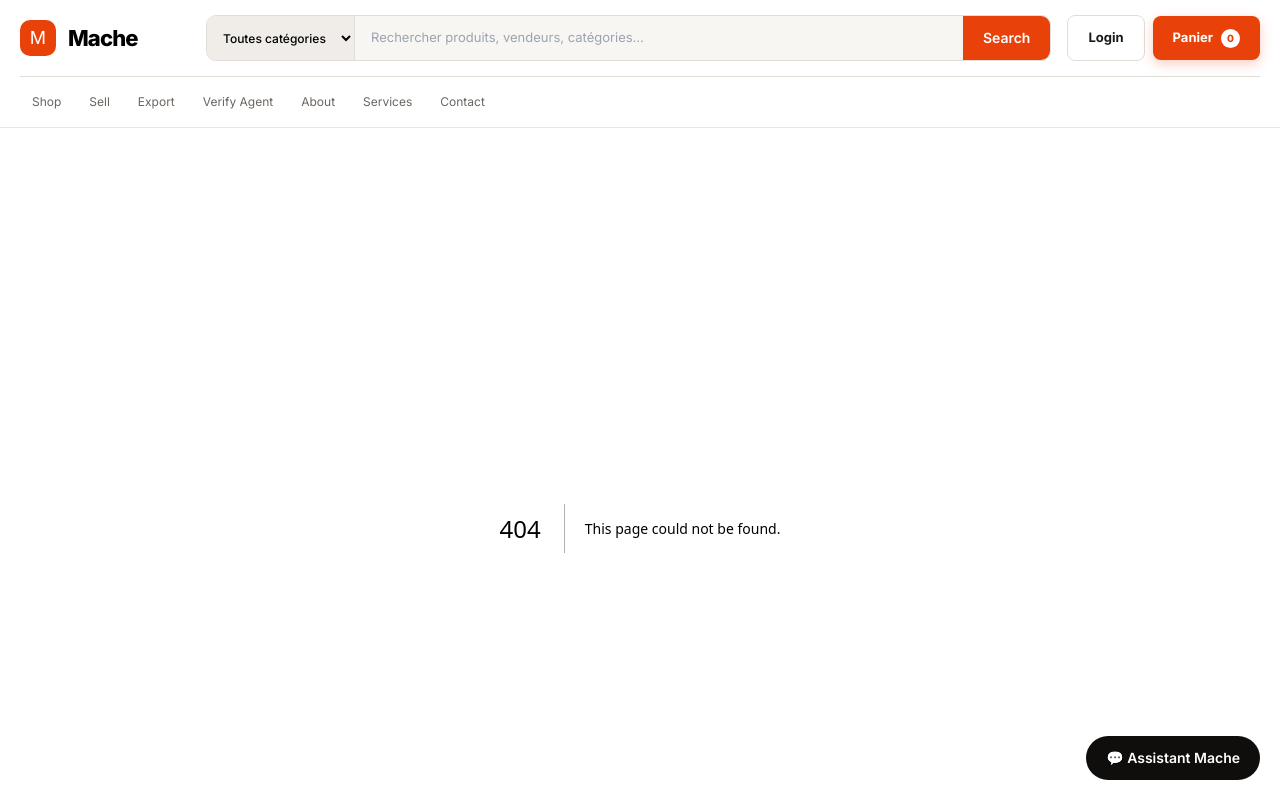
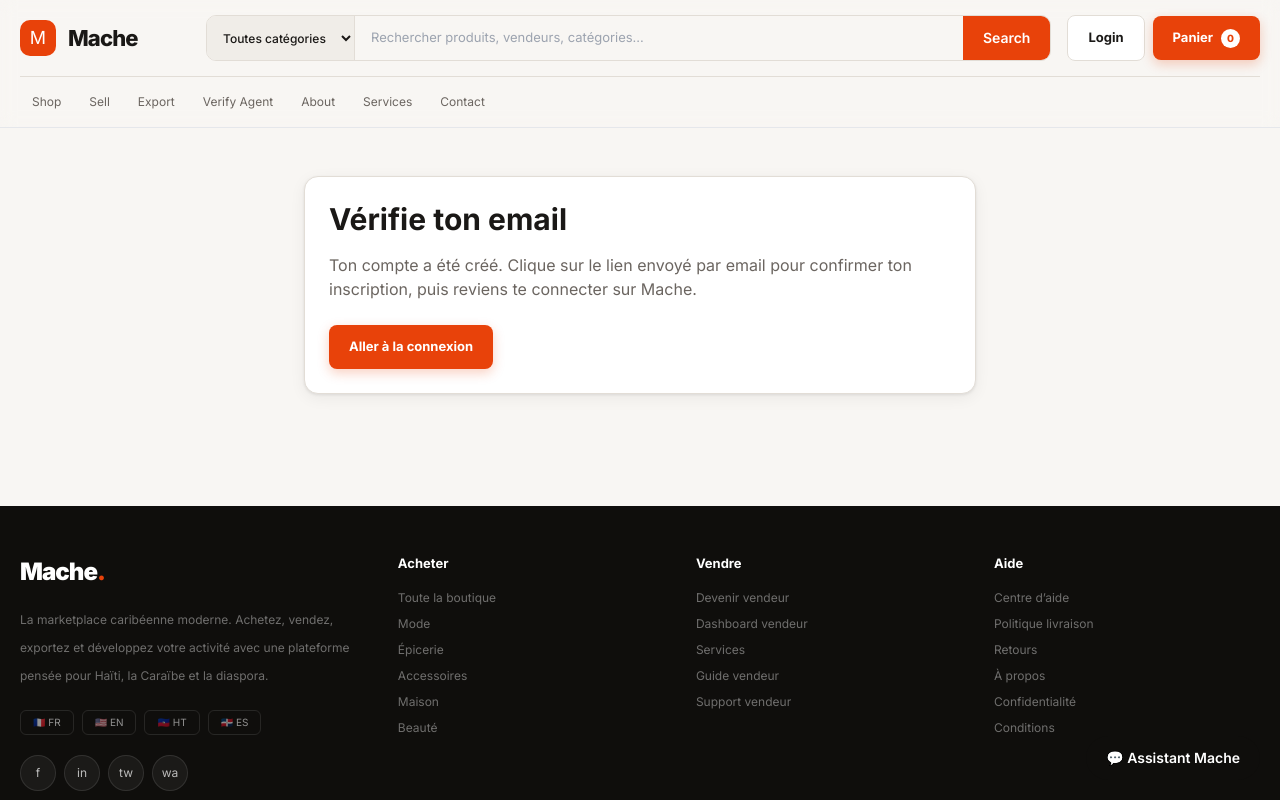
Before and after one commit to JhonnyVincent/MACHE, a Next.js app: page /register/success in a window 1280 px wide. Before the commit this address had no page. Shown: the top 800 px of the page. Built offline with nearby package versions, Linux system fonts and the light colour scheme.

Commit message:
Create page.tsx

```diff
--- /dev/null
+++ b/src/app/register/success/page.tsx
@@ -0,0 +1,21 @@
+import Link from "next/link";
+
+export default function RegisterSuccessPage() {
+  return (
+    <main className="container-page py-12">
+      <div className="card mx-auto max-w-2xl p-6">
+        <h1 className="text-3xl font-bold">Vérifie ton email</h1>
+        <p className="mt-4 text-[var(--mache-muted)]">
+          Ton compte a été créé. Clique sur le lien envoyé par email pour confirmer
+          ton inscription, puis reviens te connecter sur Mache.
+        </p>
+
+        <div className="mt-6">
+          <Link href="/login" className="btn-primary">
+            Aller à la connexion
+          </Link>
+        </div>
+      </div>
+    </main>
+  );
+}
```
